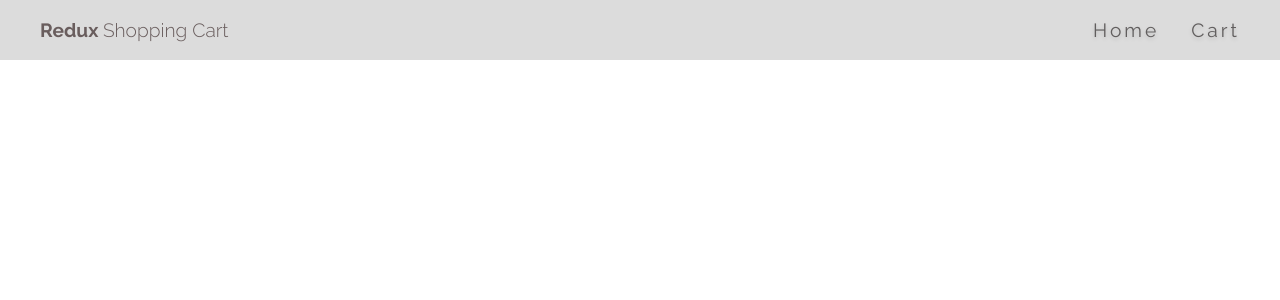
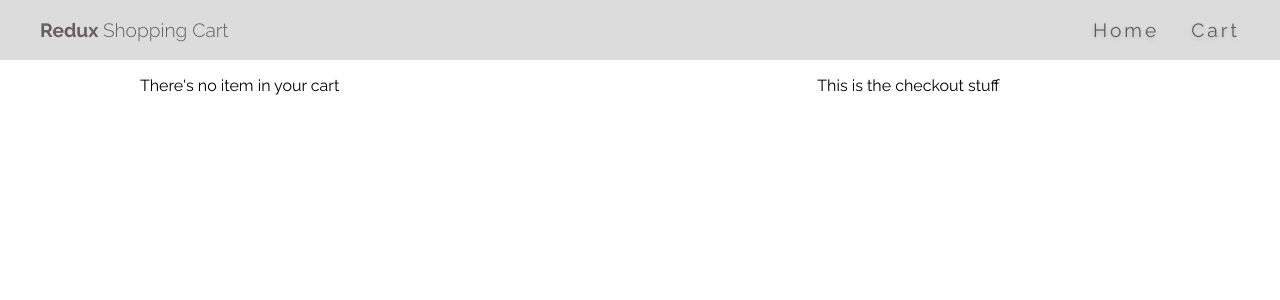
Before and after one commit to Shubamium/Redux-ShoppingCart, a React (Vite) app: page /cart in a window 1280 px wide. Shown: the top 300 px of the page. Built offline with nearby package versions, Linux system fonts and the light colour scheme.

Commit message:
Add layout to cart page and refactor CartItemDisplayer

```diff
--- a/src/page/Cart.jsx
+++ b/src/page/Cart.jsx
@@ -6,26 +6,34 @@ const Cart = () => {
     const dispatch = useDispatch();
     return (
         <div className="cart">
+            <div className="cart-listing">
                 {cart && cart.map((data)=>{
                     return (
-                        <div key={data.productId}>
-                            <h2>Product {data.productId}</h2>
-                            {data.qty.map((variantList)=>(
-                                <div>
-                                    <h3>Variant {variantList.variant}</h3>
-                                    {/* <p>Size {variantList.size}</p> */}
-                                    <p>Amount: {variantList.amount}</p>
-                                </div>
-                            ))}
-                            <button onClick={()=>{dispatch(cartActions.remove(data.productId))}}>Remove from cart</button>
-                        </div>
+                      <CartItemDisplayer   data={data} />
                     )
                 })}
+                {cart.length === 0 && <p>There's no item in your cart</p>}
+            </div>
+            <div className="cart-action">
+                This is the checkout stuff
+            </div>
         </div>
     )
 }
 
-function CartItemDisplayer(){
+function CartItemDisplayer({data}) {
 
+    const dispatch = useDispatch();
+    return (
+        <div key={data.productId}>
+            <h2>Product {data.productId}</h2>
+            {data.qty.map(variantList => <div>
+                    <h3>Variant {variantList.variant}</h3>
+                    {/* <p>Size {variantList.size}</p> */}
+                    <p>Amount: {variantList.amount}</p>
+                                    </div>
+            )}<button onClick={() => {dispatch(cartActions.remove(data.productId));}}>Remove from cart</button>
+        </div>
+    );
 }
-export default Cart
+    export default Cart
--- a/src/style/index.scss
+++ b/src/style/index.scss
@@ -157,3 +157,11 @@ header{
 
     }
 }
+
+
+
+.cart{
+    display: grid;
+    grid-template-columns: 2fr 1fr;
+    gap: 2em;
+}
```
